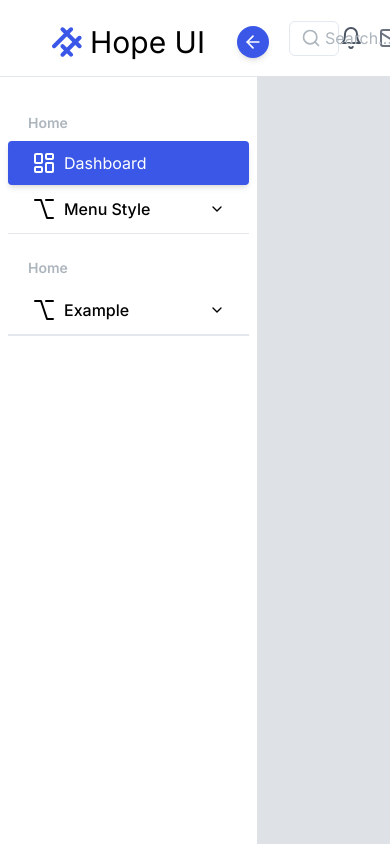
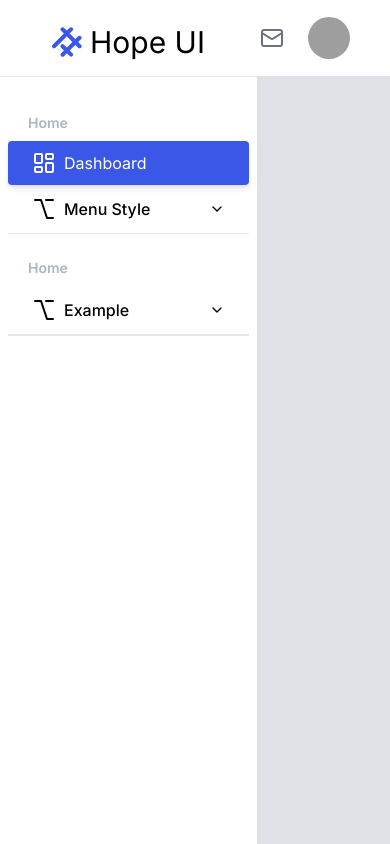
Before and after one commit to saefulbarkah/hope-ui-next, a Next.js app: page / in a window 390 px wide. Built offline with nearby package versions, Linux system fonts and the light colour scheme; grey boxes are pictures that could not be loaded.

Commit message:
feat(responsive): navbar and sidebar responsive

```diff
--- a/package.json
+++ b/package.json
@@ -20,7 +20,8 @@
     "react": "^18",
     "react-dom": "^18",
     "tailwind-merge": "^2.2.1",
-    "tailwindcss-animate": "^1.0.7"
+    "tailwindcss-animate": "^1.0.7",
+    "zustand": "^4.5.0"
   },
   "devDependencies": {
     "@iconify/react": "^4.1.1",
--- a/src/app/layout.tsx
+++ b/src/app/layout.tsx
@@ -3,6 +3,7 @@
 import "./globals.css";
 import { Navbar } from "@/components/navbar";
 import { Sidebar } from "@/components/sidebar";
+import Layout from "@/components/layout";
 
 const inter = Inter({ subsets: ["latin"] });
 
@@ -19,9 +20,11 @@
   return (
     <html lang="en">
       <body className={`${inter.className} bg-light`}>
-        <Navbar />
-        <Sidebar />
-        {children}
+        <Layout>
+          <Navbar />
+          <Sidebar />
+          {children}
+        </Layout>
       </body>
     </html>
   );
--- /dev/null
+++ b/src/components/layout.tsx
@@ -0,0 +1,19 @@
+"use client";
+import { useLayout } from "@/hooks/use-layout";
+import { useLayoutStore } from "@/store/layout";
+import React, { PropsWithChildren, useEffect } from "react";
+
+export default function Layout({ children }: PropsWithChildren) {
+  const layoutState = useLayoutStore((state) => state);
+  const { size } = useLayout();
+
+  // resize by screen
+  useEffect(() => {
+    if (size === "MOBILE") {
+      return layoutState.setSidebarOpen(false);
+    }
+    return layoutState.setSidebarOpen(true);
+    // eslint-disable-next-line react-hooks/exhaustive-deps
+  }, [size]);
+  return <div>{children}</div>;
+}
--- a/src/components/navbar/Navbar.tsx
+++ b/src/components/navbar/Navbar.tsx
@@ -1,14 +1,39 @@
 "use client";
-import React from "react";
+import React, { useEffect } from "react";
 import SearchMenu from "./menus/search-menu";
 import UserMenu from "./menus/user-menu";
 import MessageMenu from "./menus/message-menu";
 import NotificationMenu from "./menus/notification-menu";
+import { Button } from "../ui/button";
+import { ArrowLeft } from "lucide-react";
+import { useLayoutStore } from "@/store/layout";
+import { cn } from "@/lib/utils";
 
 export const Navbar = () => {
+  const layout = useLayoutStore((state) => state);
+
   return (
-    <div className="fixed inset-x-0 top-0 ml-[257px] bg-white">
-      <div className="flex h-[76px] items-center justify-between px-8 py-4">
+    <div
+      className={cn(
+        `fixed inset-x-0 top-0 z-50 bg-white transition-[margin] ease-in-out`,
+        `${layout.sidebarOpen ? "ml-0 lg:ml-[257px]" : "ml-0"}`,
+      )}
+    >
+      <div className="relative flex h-[76px] items-center justify-between px-8 py-4">
+        <div
+          className={cn(
+            `absolute left-2 z-50`,
+            `${layout.sidebarOpen ? "-translate-x-7" : "translate-x-0"}`,
+          )}
+        >
+          <Button
+            size={"icon"}
+            className="h-8 w-8 rounded-full"
+            onClick={() => layout.toggleSidebar()}
+          >
+            <ArrowLeft className="h-5 w-5" />
+          </Button>
+        </div>
         <SearchMenu />
         <div className="flex items-center gap-4">
           <NotificationMenu />
--- a/src/components/navbar/menus/search-menu.tsx
+++ b/src/components/navbar/menus/search-menu.tsx
@@ -1,10 +1,13 @@
 import { Input } from "@/components/ui/input";
+import { useLayoutStore } from "@/store/layout";
 import { Search } from "lucide-react";
 import React from "react";
 
 export default function SearchMenu() {
+  const layout = useLayoutStore((state) => state);
+
   return (
-    <div className="relative">
+    <div className={`relative w-48 ${layout.sidebarOpen ? "" : "ml-5"}`}>
       <Input placeholder="" className="peer h-full py-2 pl-9" />
       <label className="pointer-events-none absolute inset-y-0 hidden translate-x-9 items-center text-base text-[#ADB5BD] peer-placeholder-shown:flex">
         Search...
--- a/src/components/navbar/menus/user-menu.tsx
+++ b/src/components/navbar/menus/user-menu.tsx
@@ -25,7 +25,7 @@
             alt="avatar"
             className="select-none rounded-full"
           />
-          <div className="pointer-events-none flex flex-col">
+          <div className="pointer-events-none hidden flex-col lg:flex">
             <p>Saeful Barkah</p>
             <p className="text-sm text-[#8A92A6]">Software Engineer</p>
           </div>
--- a/src/components/sidebar/sidebar.tsx
+++ b/src/components/sidebar/sidebar.tsx
@@ -12,6 +12,8 @@
   AccordionTrigger,
 } from "@/components/ui/accordion";
 import { cn } from "@/lib/utils";
+import { useLayoutStore } from "@/store/layout";
+import { useLayout } from "@/hooks/use-layout";
 
 type menu = {
   pageTitle: string;
@@ -79,16 +81,18 @@
 ];
 
 export const Sidebar = () => {
+  const isOpen = useLayoutStore((state) => state.sidebarOpen);
+
   return (
-    <div className="fixed bottom-0 left-0 top-0 w-[257px] bg-white">
+    <div
+      className={cn(
+        `fixed bottom-0 left-0 top-0 z-50 w-[257px] bg-white transition ease-in-out lg:z-10`,
+        `${isOpen ? "translate-x-0" : "-translate-x-full"}`,
+      )}
+    >
       <div className="relative flex items-center justify-center gap-2 px-8 pb-4 pt-6">
         <Logo />
         <h2 className="text-3xl">Hope UI</h2>
-        <div className="absolute -right-3">
-          <Button size={"icon"} className="h-8 w-8 rounded-full">
-            <ArrowLeft className="h-5 w-5" />
-          </Button>
-        </div>
       </div>
       <Separator />
       <div className="mt-5 px-2">
--- /dev/null
+++ b/src/hooks/use-layout.tsx
@@ -0,0 +1,23 @@
+import { useEffect, useState } from "react";
+
+type DEVICES = "MOBILE" | "DESKTOP";
+
+export const useLayout = () => {
+  const [size, setSize] = useState<DEVICES>("DESKTOP");
+  const deviceChecking = () => {
+    const width = window.innerWidth;
+    if (width <= 1024) {
+      return setSize("MOBILE");
+    }
+    setSize("DESKTOP");
+  };
+
+  useEffect(() => {
+    window.addEventListener("resize", deviceChecking);
+    return () => {
+      window.removeEventListener("resize", deviceChecking);
+    };
+  });
+
+  return { size };
+};
--- /dev/null
+++ b/src/store/layout.ts
@@ -0,0 +1,15 @@
+import { create } from "zustand";
+
+type State = {
+  sidebarOpen: boolean;
+};
+type Action = {
+  setSidebarOpen: (val: State["sidebarOpen"]) => void;
+  toggleSidebar: () => void;
+};
+
+export const useLayoutStore = create<State & Action>((set) => ({
+  sidebarOpen: true,
+  setSidebarOpen: (val) => set({ sidebarOpen: val }),
+  toggleSidebar: () => set((state) => ({ sidebarOpen: !state.sidebarOpen })),
+}));
```
Also changed, not shown: 1 other file (tests, documents, lock files or other folders).
